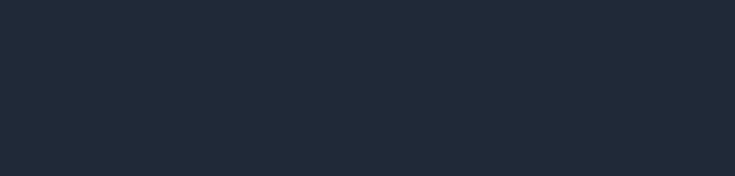
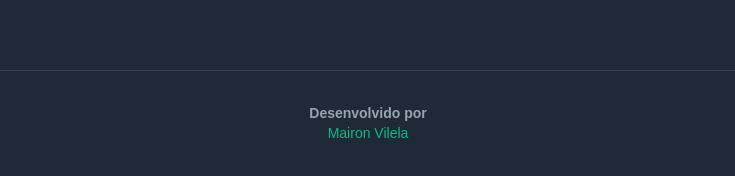
Before and after one commit to maironvilela/portifolio-nextjs, a Next.js app: page /posts in a window 1280 px wide. Shown: the part 598-774 px from the top of the page, without its empty margins (272-1007 px from the left). Built offline with nearby package versions, Linux system fonts and the light colour scheme; a web font is replaced by a local one.

Commit message:
feat: create footer section

```diff
--- a/src/app/layout.tsx
+++ b/src/app/layout.tsx
@@ -34,8 +34,10 @@
       <body className={inter.className} >
         <Header />
         {children}
-
-
+        <footer className="flex flex-col justify-center items-center py-8 border-solid border-t border-gray-700 font-mono text-sm mt-12">
+          <strong className="text-gray-400">Desenvolvido por</strong>
+          <span className="text-emerald-500">Mairon Vilela</span>
+        </footer>
       </body>
     </html>
   )
--- a/src/app/page.tsx
+++ b/src/app/page.tsx
@@ -6,7 +6,7 @@
 
 
   return (
-    < div className="flex flex-col gap-2" >
+    <div className="flex flex-col gap-2" >
 
       <Hero name={heroSection.name}
         role={heroSection.role}
@@ -22,6 +22,8 @@
         titleHeader={professionalExperienceSection.titleHeader}
         message={professionalExperienceSection.message}
         professionalExperienceItems={professionalExperienceSection.professionalExperienceItems} />
+
+
     </ div >
   )
 }
--- a/src/components/posts-page/card-project/index.tsx
+++ b/src/components/posts-page/card-project/index.tsx
@@ -1,3 +1,4 @@
+import { SectionHeader } from "@/components/shared";
 import { ReckText } from "@/components/shared/rich-text";
 import { DataFetchProjectsPageResult, Projects } from "@/utils/data-fetch-projects-page";
 import Image from "next/image";
@@ -26,7 +27,12 @@
                 <div className="
                     flex flex-col-reverse justify-center items-center
                     md:justify-between md:flex-row h-40 md:h-auto " >
-                    <h2 className="text-lg font-bold font-mono text-center px-4 pt-12 ">{title} </h2>
+                    <div>
+
+                        <h2 className="text-lg font-bold font-mono text-center px-4 pt-12 ">{title} </h2>
+
+                    </div>
+
 
                     <Link href={projectUrl} target="_blank"  >
                         <BsGithub size={40} className="hover:text-emerald-400 absolute  top-3 right-3 md:static" />
```
